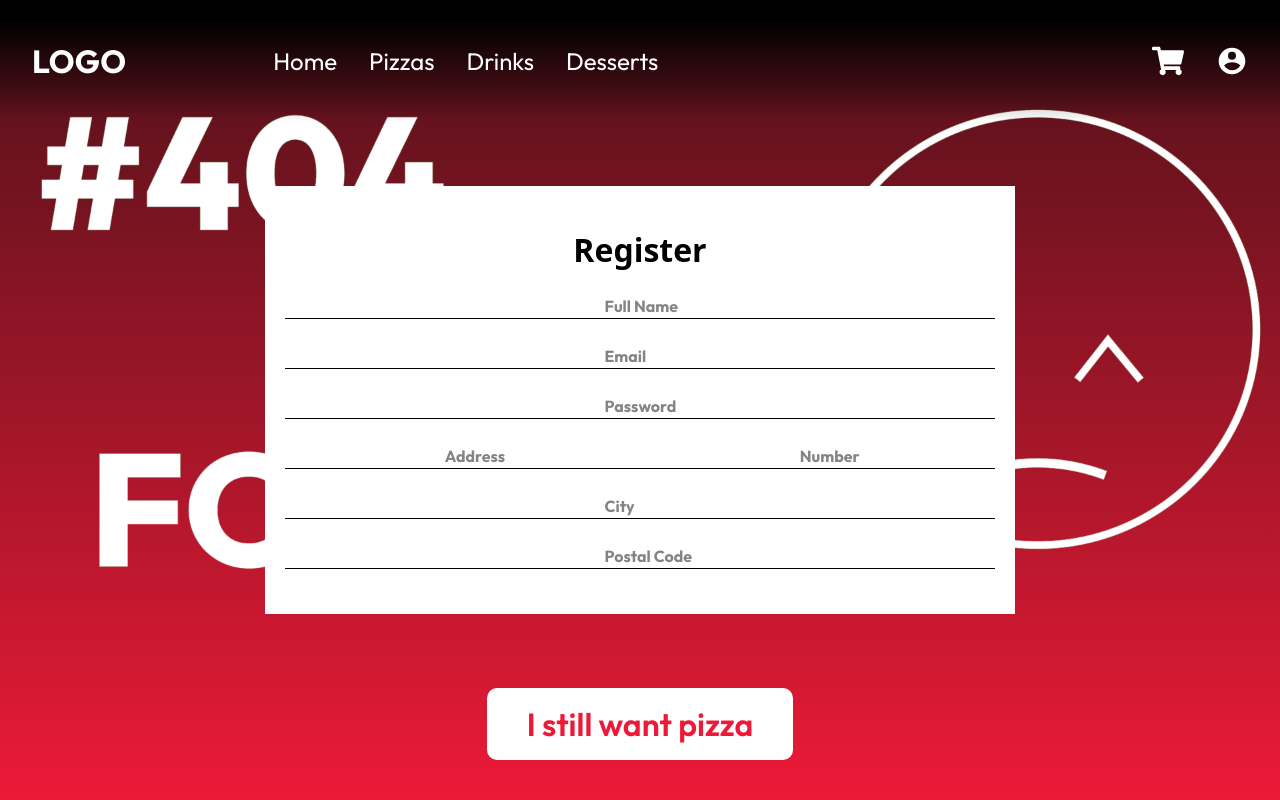
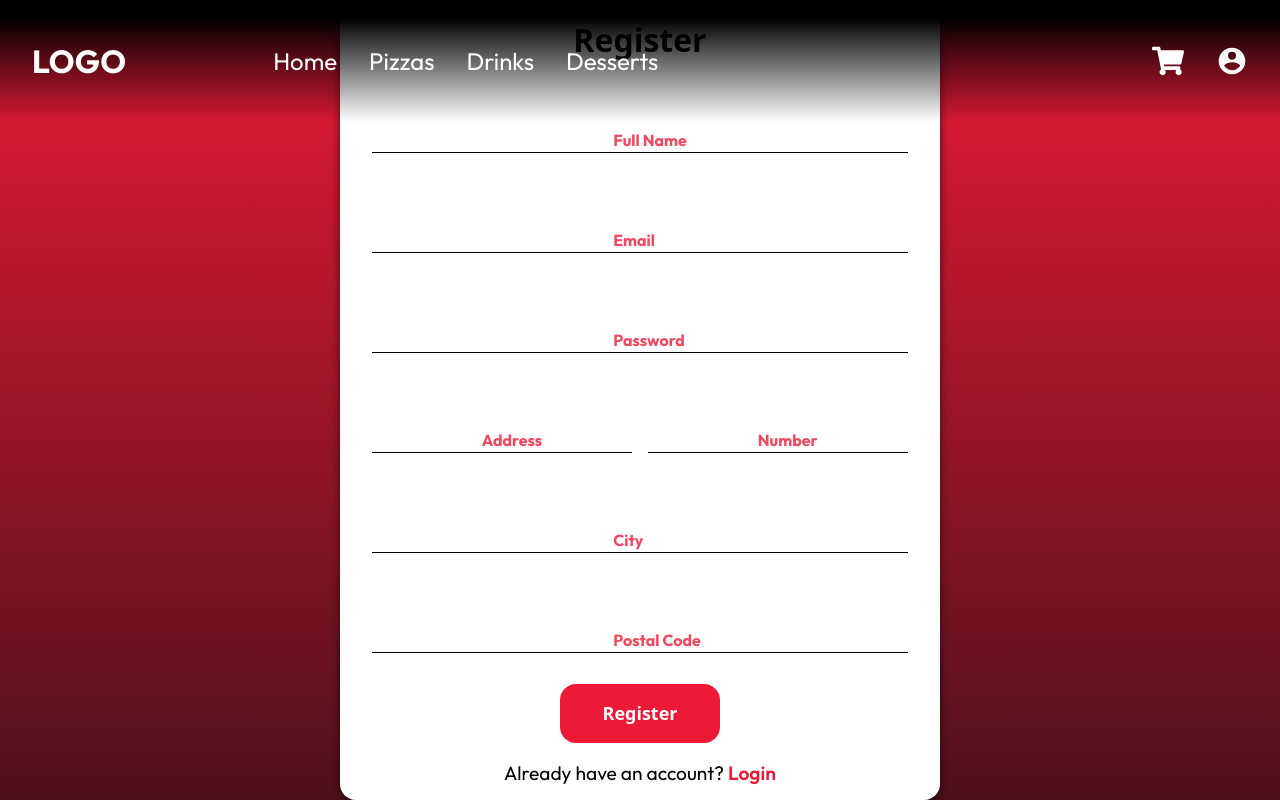
Before and after one commit to PTsagk/pizza-front-end, a React (Vite) app: page /register in a window 1280 px wide. Built offline with nearby package versions, Linux system fonts and the light colour scheme; no server answers.

Commit message:
register page changes

```diff
--- a/src/App.tsx
+++ b/src/App.tsx
@@ -9,22 +9,24 @@ import Admin from "./pages/Admin/Admin";
 import Cart from "./pages/CartPage/Cart";
 import ProductProvider from "./Context/productsContext";
 import RegisterForm from "./components/RegisterForm/RegisterForm";
+import Register from "./pages/Register/Register";
 function App() {
   return (
     <div className="overflow-x-hidden w-[100vw] h-[100vh] relative">
       <ProductProvider>
         <Navbar></Navbar>
-        <div
+        {/* <div
           className="absolute z-50 h-[100%] w-[100%]
         flex justify-center items-center"
         >
           <RegisterForm />
-        </div>
+        </div> */}
         <Routes>
           <Route path="/" element={<Home />}></Route>
           <Route path="/pizzas" element={<Pizzas />}></Route>
           <Route path="/admin/*" element={<Admin />}></Route>
           <Route path="/cart" element={<Cart />}></Route>
+          <Route path="/register" element={<Register />}></Route>
           <Route path="/*" element={<MissingPage />}></Route>
         </Routes>
         <Footer></Footer>
--- a/src/components/AuthInput/AuthInput.css
+++ b/src/components/AuthInput/AuthInput.css
@@ -1,10 +1,21 @@
+.inputs {
+  margin: 2rem 0;
+  padding: 1.5rem 0;
+}
+
 .auth-label {
   transition: all 0.5s ease;
-  color: rgba(0, 0, 0, 0.483);
+  transition-duration: 1s;
+  /* color: rgba(0, 0, 0, 0.483); */
+  color: rgba(236, 26, 55, 0.8);
 }
 
 .auth-input {
   background-color: transparent;
-  border-bottom: 1px solid rgb(0, 0, 0);
+  padding-left: 6rem;
   outline: none;
+  width: 100%;
+  color: black;
+  position: absolute;
+  left: 0;
 }
--- a/src/components/AuthInput/AuthInput.tsx
+++ b/src/components/AuthInput/AuthInput.tsx
@@ -17,11 +17,11 @@ function AuthInput({ labelDisplay, type, onChangeInput }: IAuthInput) {
   }
 
   return (
-    <div className="w-[100%] relative h-[30px] mb-5 font-bold font-outfit">
+    <div className="w-[100%] relative h-[30px] mb-5 font-bold font-outfit flex items-center inputs">
       <label
         htmlFor=""
         className={`
-         w-[100%] absolute auth-label`}
+         w-[100%]  auth-label`}
         style={{
           transform: selected || _input ? "translateX(0)" : "translateX(45%)",
         }}
@@ -34,7 +34,7 @@ function AuthInput({ labelDisplay, type, onChangeInput }: IAuthInput) {
         onChange={(e) => handleChange(e.target.value)}
         onSelect={() => setSelected(true)}
         onBlur={(e) => setSelected(false)}
-        className="w-[100%] auth-input text-black absolute left-0 px-[80px]"
+        className="auth-input"
       />
     </div>
   );
--- a/src/components/Navbar/Navbar.css
+++ b/src/components/Navbar/Navbar.css
@@ -48,6 +48,7 @@
 .cart :hover {
   transition-duration: 0.3s;
   color: #ec1a37;
+  cursor: pointer;
 }
 .profile-icon {
   margin-left: 2rem;
@@ -56,6 +57,7 @@
 .profile-icon :hover {
   transition-duration: 0.3s;
   color: #ec1a37;
+  cursor: pointer;
 }
 
 /* @media screen and (width <= 950px) {
--- a/src/components/RegisterForm/RegisterForm.css
+++ b/src/components/RegisterForm/RegisterForm.css
@@ -1,3 +1,58 @@
 .auth-form-c {
   z-index: 200;
 }
+
+.register-form {
+  width: 50%;
+  max-width: 600px;
+  height: 800px;
+  background-color: white;
+  padding: 2rem;
+  display: flex;
+  justify-content: center;
+  align-items: center;
+  border-radius: 1rem;
+  box-shadow: 0 3px 10px rgb(0 0 0 / 0.6);
+}
+
+.register-info {
+  width: 100%;
+  display: flex;
+  flex-direction: column;
+}
+
+.location {
+  display: flex;
+}
+
+.location :nth-child(1) {
+  margin-right: 1rem;
+}
+
+.register-form button {
+  background-color: #ec1a37;
+  color: white;
+  font-weight: bold;
+  font-size: large;
+  padding: 1rem 2rem;
+  border-radius: 1rem;
+  width: 10rem;
+  align-self: center;
+}
+
+.register-form button:hover {
+  background-color: white;
+  color: #ec1a37;
+  border: 1px solid #ec1a37;
+}
+
+.register-form p {
+  align-self: center;
+  font-size: 1.2rem;
+  font-family: Outfit;
+  margin: 1rem 0;
+}
+.register-form a {
+  color: #ec1a37;
+  font-weight: 600;
+}
--- a/src/components/RegisterForm/RegisterForm.tsx
+++ b/src/components/RegisterForm/RegisterForm.tsx
@@ -2,6 +2,7 @@ import * as React from "react";
 import { Component } from "react";
 import AuthInput from "../AuthInput/AuthInput";
 import "./RegisterForm.css";
+import { Link } from "react-router-dom";
 function RegisterForm() {
   const [fullname, setFullname] = React.useState("");
   const [email, setEmail] = React.useState("");
@@ -12,11 +13,8 @@ function RegisterForm() {
   const [postalCode, setPostalCode] = React.useState("");
 
   return (
-    <div
-      className="w-[100%] flex justify-center auth-form-c
-    "
-    >
-      <form className="bg-white w-[750px] p-5">
+    <div className="register-form">
+      <form className="register-info">
         <h2 className="text-center my-5 text-[32px] font-semibold">Register</h2>
         <AuthInput
           labelDisplay="Full Name"
@@ -33,7 +31,7 @@ function RegisterForm() {
           type="password"
           onChangeInput={(str) => setPassword(str)}
         />
-        <div className="flex">
+        <div className="location">
           <AuthInput
             labelDisplay="Address"
             type="text"
@@ -55,9 +53,59 @@ function RegisterForm() {
           type="text"
           onChangeInput={(str) => setPostalCode(str)}
         />
+        <button type="submit">Register</button>
+        <p>
+          Already have an account? <Link to={"/login"}>Login</Link>
+        </p>
       </form>
     </div>
   );
 }
 
 export default RegisterForm;
+
+//<div
+//   className="w-[100%] flex justify-center auth-form-c
+// "
+// >
+//   <form className="bg-white w-[750px] p-5">
+//     <h2 className="text-center my-5 text-[32px] font-semibold">Register</h2>
+//     <AuthInput
+//       labelDisplay="Full Name"
+//       type="text"
+//       onChangeInput={(str) => setFullname(str)}
+//     />
+//     <AuthInput
+//       labelDisplay="Email"
+//       type="email"
+//       onChangeInput={(str) => setEmail(str)}
+//     />
+//     <AuthInput
+//       labelDisplay="Password"
+//       type="password"
+//       onChangeInput={(str) => setPassword(str)}
+//     />
+//     <div className="flex">
+//       <AuthInput
+//         labelDisplay="Address"
+//         type="text"
+//         onChangeInput={(str) => setAddress(str)}
+//       />
+//       <AuthInput
+//         labelDisplay="Number"
+//         type="text"
+//         onChangeInput={(str) => setAddressNumber(str)}
+//       />
+//     </div>
+//     <AuthInput
+//       labelDisplay="City"
+//       type="text"
+//       onChangeInput={(str) => setCity(str)}
+//     />
+//     <AuthInput
+//       labelDisplay="Postal Code"
+//       type="text"
+//       onChangeInput={(str) => setPostalCode(str)}
+//     />
+//   </form>
+// </div>
--- /dev/null
+++ b/src/pages/Register/Register.css
@@ -0,0 +1,8 @@
+.register-page {
+  background: linear-gradient(#ec1a37, #4e1119);
+  width: 100%;
+  height: 100vh;
+  display: flex;
+  justify-content: center;
+  align-items: center;
+}
--- /dev/null
+++ b/src/pages/Register/Register.tsx
@@ -0,0 +1,13 @@
+import React from "react";
+import RegisterForm from "../../components/RegisterForm/RegisterForm";
+import "./Register.css";
+
+function Register() {
+  return (
+    <div className="register-page">
+      <RegisterForm></RegisterForm>
+    </div>
+  );
+}
+
+export default Register;
```
